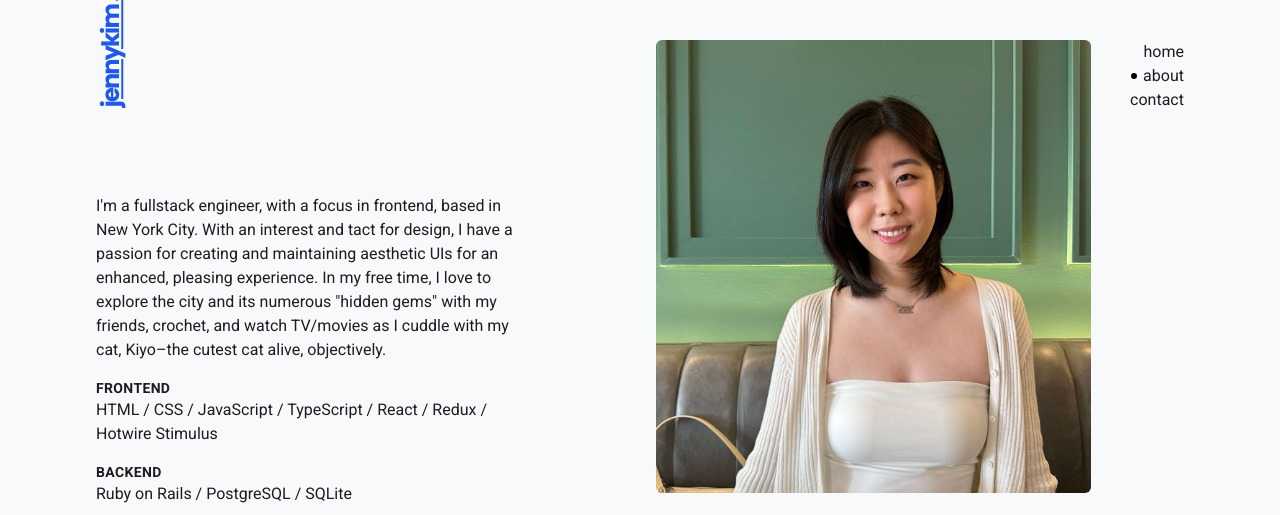
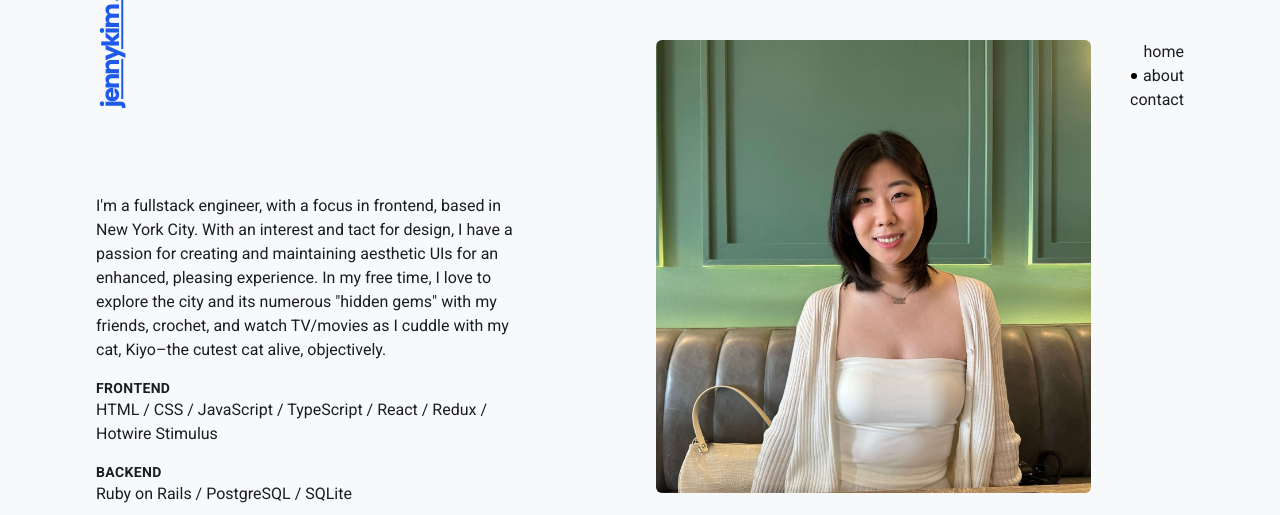
Before and after one commit to kim-jenny5/my-portfolio-site, a React (Create React App) app: page /about in a window 1280 px wide. Shown: the top 515 px of the page. Built offline with nearby package versions, Linux system fonts and the light colour scheme; grey boxes are pictures that could not be loaded.

Commit message:
add image loading animation

```diff
--- /dev/null
+++ b/src/utils/useImageLoader.js
@@ -0,0 +1,23 @@
+import { useState } from 'react';
+
+export function useImageLoader() {
+	const [loadingStates, setLoadingStates] = useState({});
+
+	const handleImageLoad = (id) => {
+		setLoadingStates((prev) => ({ ...prev, [id]: false }));
+	};
+
+	const renderPlaceholder = (id) => {
+		if (loadingStates[id] === undefined) {
+			setLoadingStates((prev) => ({ ...prev, [id]: true }));
+		}
+
+		return loadingStates[id] ? (
+			<div className='absolute inset-0 animate-pulse bg-gray-200'></div>
+		) : null;
+	};
+
+	const isLoading = (id) => loadingStates[id] === true;
+
+	return { isLoading, handleImageLoad, renderPlaceholder };
+}
--- a/src/views/About.js
+++ b/src/views/About.js
@@ -1,8 +1,11 @@
 import React from 'react';
-import about_profile from '../assets/images/about_profile.jpg';
+import { useImageLoader } from '../utils/useImageLoader';
+import profile from '../assets/images/about_profile.jpg';
 import cat from '../assets/images/cat.jpg';
 
 export default function About() {
+	const { handleImageLoad, renderPlaceholder, isLoading } = useImageLoader();
+
 	return (
 		<>
 			<div className='row-start-1 row-span-full col-start-1 col-span-5 flex flex-col gap-y-4 justify-center'>
@@ -39,19 +42,27 @@ export default function About() {
 				</div>
 			</div>
 			<div className='row-start-1 row-span-2 col-start-7 col-span-5 relative w-full h-full overflow-hidden rounded-md'>
+				{renderPlaceholder('about-profile')}
 				<img
-					src={about_profile}
+					src={profile}
 					alt='woman smiling in front of a green wall'
-					className='absolute top-0 left-0 w-full h-full object-cover transform scale-125'
+					className={`absolute top-0 left-0 w-full h-full object-cover transition-opacity duration-500 ${
+						isLoading('about-profile') ? 'opacity-0' : 'opacity-100'
+					}`}
 					loading='lazy'
+					onLoad={() => handleImageLoad('about-profile')}
 				/>
 			</div>
 			<div className='row-start-3 col-start-6 col-span-3 relative w-full h-full overflow-hidden rounded-md -mt-3 tablet:-mt-5 desktop:-mt-6'>
+				{renderPlaceholder('cat')}
 				<img
 					src={cat}
 					alt='cute cat looking up'
+					className={`absolute top-0 left-0 w-full h-full object-cover transition-opacity duration-500 ${
+						isLoading('cat') ? 'opacity-0' : 'opacity-100'
+					}`}
 					loading='lazy'
-					className='absolute top-0 left-0 w-full h-full object-cover'
+					onLoad={() => handleImageLoad('cat')}
 				/>
 			</div>
 		</>
--- a/src/views/Contact.js
+++ b/src/views/Contact.js
@@ -1,17 +1,24 @@
 import React from 'react';
-import contact_profile from '../assets/images/contact_profile.jpg';
+import { useImageLoader } from '../utils/useImageLoader';
+import profile from '../assets/images/contact_profile.jpg';
 import arrow from '../assets/images/arrow.png';
 
 export default function Contact() {
+	const { handleImageLoad, renderPlaceholder, isLoading } = useImageLoader();
+
 	return (
 		<>
 			<div className='row-start-1 col-start-1 col-end-12 flex items-end font-bold tablet:text-6xl desktop:text-8xl'>
 				Contact Me
 			</div>
 			<div className='row-start-2 col-start-1 col-span-2 relative w-full h-full overflow-hidden -mt-20 ml-4'>
+				{renderPlaceholder('arrow')}
 				<img
 					src={arrow}
-					className='absolute top-0 left-0 w-full h-full object-cover'
+					className={`absolute top-0 left-0 w-full h-full object-cover transition-opacity duration-500 ${
+						isLoading('arrow') ? 'opacity-0' : 'opacity-100'
+					}`}
+					onLoad={() => handleImageLoad('arrow')}
 				/>
 			</div>
 			<div className='row-start-2 col-start-3 col-span-full flex flex-col justify-between'>
@@ -50,9 +57,13 @@ export default function Contact() {
 				</div>
 			</div>
 			<div className='row-start-1 row-span-2 col-end-11 col-span-3 relative w-full h-full overflow-hidden'>
+				{renderPlaceholder('contact-profile')}
 				<img
-					src={contact_profile}
-					className='absolute top-0 left-0 w-full h-full object-contain brightness-125'
+					src={profile}
+					className={`absolute top-0 left-0 w-full h-full object-contain brightness-125 transition-opacity duration-500 ${
+						isLoading('contact-profile') ? 'opacity-0' : 'opacity-100'
+					}`}
+					onLoad={() => handleImageLoad('contact-profile')}
 				/>
 			</div>
 		</>
--- a/src/views/Home.js
+++ b/src/views/Home.js
@@ -1,15 +1,22 @@
 import React from 'react';
+import { useImageLoader } from '../utils/useImageLoader';
 import profile from '../assets/images/profile.jpg';
 
 export default function Home() {
+	const { handleImageLoad, renderPlaceholder, isLoading } = useImageLoader();
+
 	return (
 		<>
 			<div className='relative w-full h-full overflow-hidden rounded-md row-start-3 row-span-3 col-start-1 col-span-full desktop:col-span-8 desktop:row-start-1 desktop:row-span-3'>
+				{renderPlaceholder('profile')}
 				<img
 					src={profile}
 					alt='woman smiling outside'
-					className='absolute top-0 left-0 w-full h-full object-cover'
+					className={`absolute top-0 left-0 w-full h-full object-cover transition-opacity duration-500 ${
+						isLoading('profile') ? 'opacity-0' : 'opacity-100'
+					}`}
 					loading='lazy'
+					onLoad={() => handleImageLoad('profile')}
 				/>
 			</div>
 			<div className='flex flex-col justify-end row-start-2 col-start-1 col-span-full desktop:col-start-9 desktop:col-span-4'>
```
Also changed, not shown: src/tailwind.css.
